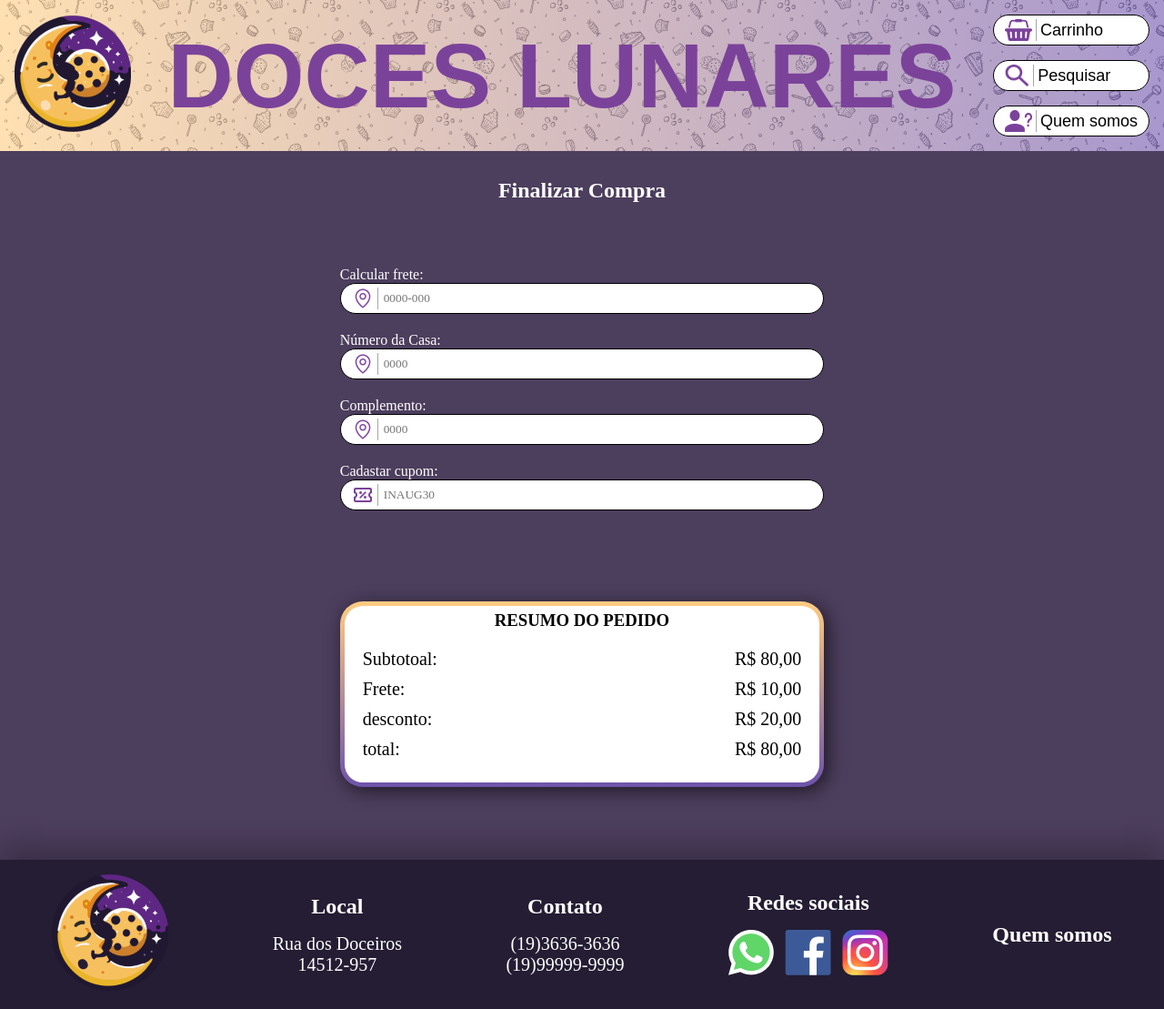
After one commit to erickgusson/SENAC-Projeto-Integrador, a PHP site: page /finalizar-compra.html in a window 1280 px wide. The commit adds this page. Shown: the whole page at 91% size. Run offline with PHP 8.4, Linux system fonts and the light colour scheme; some web fonts are replaced.

Commit message:
Página de finalizar pedidos

```diff
--- /dev/null
+++ b/css/finalizar-compra.css
@@ -0,0 +1,78 @@
+input[type="search"]{
+    outline: none;
+    color: #7B429B;
+}
+
+#finalizar-compra {
+    display: flex;
+    flex-direction: column;
+    align-items: center;
+}
+
+#finalizar-compra h1 {
+    margin: 30px 0;
+}
+
+.formulario-pedido {
+    display: flex;
+    flex-wrap: wrap;
+    justify-content: center;
+
+    gap: 100px;
+    margin: 40px 0 80px;
+}
+
+.pedido-dados {
+    display: flex;
+    flex-direction: column;
+    justify-content: center;
+    /* flex-wrap: wrap; */
+    width: 100%;
+
+    gap: 20px;
+}
+
+.pedido-info, .pedido-pagamento {
+    text-align: center;
+
+    background-color: white;
+    color: black;
+
+    height: max-content;
+    width: 100%;
+
+    padding: 5px 0;
+    border: 5px solid transparent;
+    border-radius: 25px;
+
+    background:
+        linear-gradient(#fff, #fff) padding-box,
+        linear-gradient(to bottom, #ffcc80, #6e52ab) border-box;
+    ;
+
+    box-shadow: 4px 4px 20px rgba(0, 0, 0, .6);
+}
+
+.pedido-info h3, .pedido-pagamento h3 {
+    text-transform: uppercase;
+}
+
+ul {
+    padding: 20px;
+    gap: 10px;
+    display: flex;
+    flex-direction: column;
+}
+
+ul li {
+    display: flex;
+    justify-content: space-between;
+    font-size: 20px;
+    text-decoration: none;
+}
+
+.pedido-pagamento div, .pedido-pagamento div label {
+    display: flex;
+    align-items: center;
+    justify-content: center;
+}
--- a/css/style.css
+++ b/css/style.css
@@ -6,6 +6,11 @@
     border: 0;
     font-family: "Artifika", serif;
     box-sizing: border-box;
+}
+
+*::selection {
+    background-color: #6e52ab;
+    color: white;
 }
 
 body {
--- /dev/null
+++ b/finalizar-compra.html
@@ -0,0 +1,179 @@
+<!DOCTYPE html>
+<html lang="pt-br">
+
+<head>
+
+    <meta charset="UTF-8">
+    <meta name="viewport" content="width=device-width, initial-scale=1.0">
+    <title>Doces Lunares</title>
+
+    <link rel="stylesheet" href="css/style.css">
+    <link rel="stylesheet" href="css/nav-footer.css">
+
+    <link rel="stylesheet" href="css/finalizar-compra.css">
+
+</head>
+
+<body>
+
+    <main class="home">
+
+        <header>
+
+            <nav class="nav">
+
+                <div class="col">
+
+                    <a href="#"><img src="img/logo/Logo.png" alt="Logo"></a>
+
+                </div>
+
+                <div class="col">
+
+                    <h1>Doces Lunares</h1>
+
+                </div>
+
+                <div class="col">
+
+                    <a href="#" class="botao"><img src="img/icon/icon-carrinho.png" alt="">Carrinho</a>
+                    <a href="produtos.html" class="botao"><img src="img/icon/icon-pesquisar.png" alt="">Pesquisar</a>
+                    <a href="sobre.html" class="botao"><img src="img/icon/icon-quem-somos.png" alt="">Quem somos</a>
+
+                </div>
+
+            </nav>
+
+        </header>
+
+        <section id="finalizar-compra">
+
+            <h1>Finalizar Compra</h1>
+
+            <form action="#" class="formulario-pedido">
+
+                <div class="pedido-dados">
+                    <div>
+
+                        <label for="frete">Calcular frete:</label>
+                        <p class="botao"><img src="img/icon/icon-mapa.png" alt=""><input type="search"
+                                placeholder="0000-000"></p>
+
+                    </div>
+
+                    <div>
+
+                        <label for="frete">Número da Casa:</label>
+                        <p class="botao"><img src="img/icon/icon-mapa.png" alt=""><input type="search"
+                                placeholder="0000"></p>
+
+                    </div>
+
+                    <div>
+
+                        <label for="frete">Complemento:</label>
+                        <p class="botao"><img src="img/icon/icon-mapa.png" alt=""><input type="search"
+                                placeholder="0000"></p>
+
+                    </div>
+
+                    <div>
+
+                        <label for="frete">Cadastar cupom: </label>
+                        <p class="botao"><img src="img/icon/icon-cupom.png" alt=""><input type="search"
+                                placeholder="INAUG30"></p>
+
+                    </div>
+                </div>
+
+                <div class="pedido-info">
+
+                    <h3>Resumo do pedido</h3>
+
+                    <ul>
+
+                        <li>Subtotoal: <span>R$ 80,00</span></li>
+                        <li>Frete: <span>R$ 10,00</span></li>
+                        <li>desconto: <span>R$ 20,00</span></li>
+                        <li>total: <span>R$ 80,00</span></li>
+
+                    </ul>
+
+
+                </div>
+                <!-- <div class="pedido-pagamento">
+
+                    <h3>Método de pagamnento</h3>
+
+                    <div>
+                        <input type="radio" name="metodo-pix" id="metodo-pix">
+                        <label for="metodo-pix">
+                            <img
+                                src="img/icon/icon-pix.png" alt="usar o pix">
+                                <img src="img/placeholder-qr.png"
+                                alt="qr pix">
+                            </label>
+                    </div>
+                    <input type="radio" name="metodo-pix" id="metodo-pix">
+
+
+                </div> -->
+
+            </form>
+
+        </section>
+
+        <footer class="footer">
+
+            <div class="col">
+
+                <a href="#">
+
+                    <img src="img/logo/Logo.png" alt="Logo">
+
+                </a>
+
+            </div>
+
+            <div class="col">
+
+                <h4>Local</h4>
+                <p>Rua dos Doceiros <br> 14512-957</p>
+
+            </div>
+
+            <div class="col">
+
+                <h4>Contato</h4>
+                <p>(19)3636-3636 <br> (19)99999-9999</p>
+
+            </div>
+
+            <div class="col">
+
+                <h4>Redes sociais</h4>
+                <div class="footer-sociais">
+
+                    <a href="#"><img src="img/icon/Whats.png" alt="Contato atraves do WhatsApp"></a>
+                    <a href="#"><img src="img/icon/Facebook.png" alt="Contato atraves do Facebook"></a>
+                    <a href="#"><img src="img/icon/Insta.png" alt="Contato atraves do Inta"></a>
+
+                </div>
+
+            </div>
+
+            <div class="col">
+
+                <a href="sobre.html">
+                    <h4>Quem somos</h4>
+                </a>
+
+            </div>
+
+        </footer>
+
+    </main>
+
+</body>
+
+</html>
```
Also changed, not shown: img/icon/icon-cupom.png (added), img/icon/icon-mapa.png (added), img/icon/icon-pix.png (added), img/placeholder-qr.png (added).
